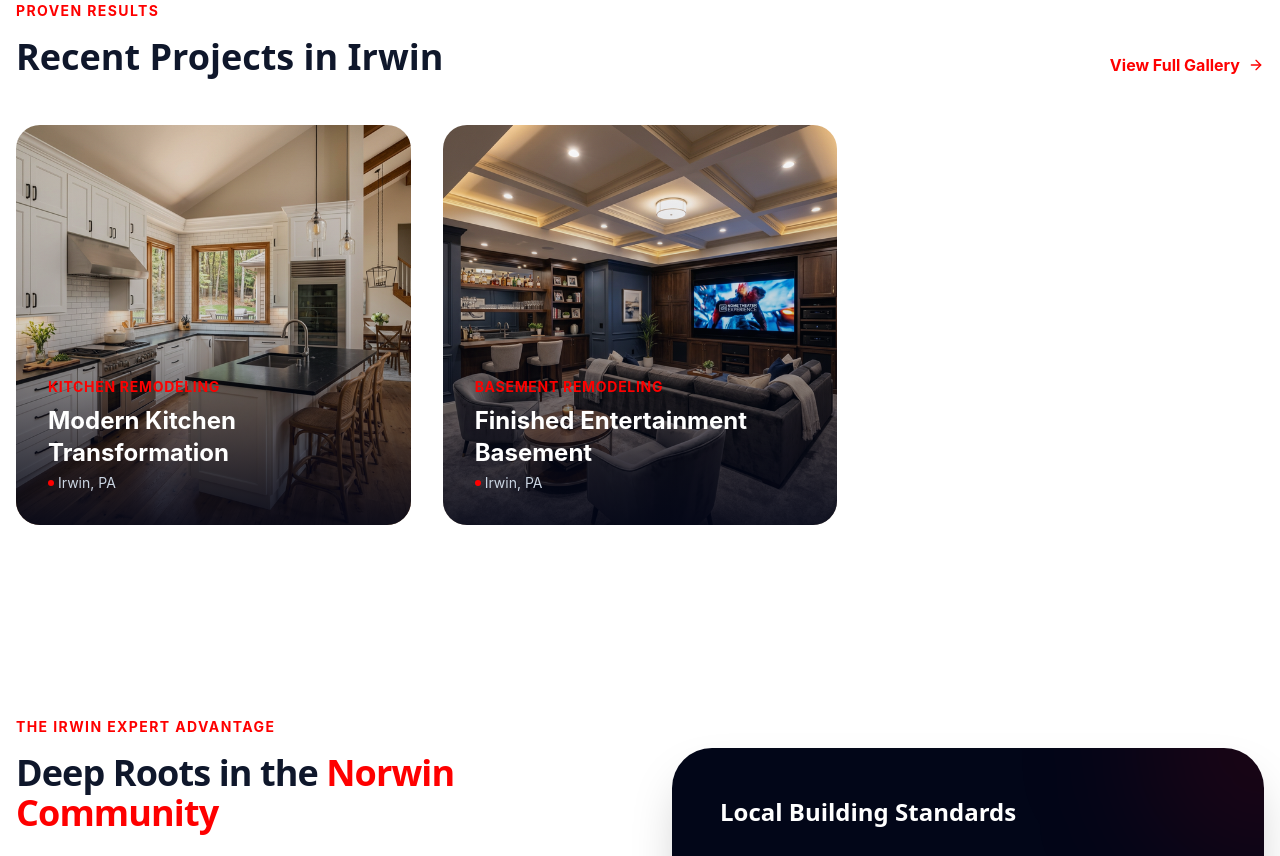
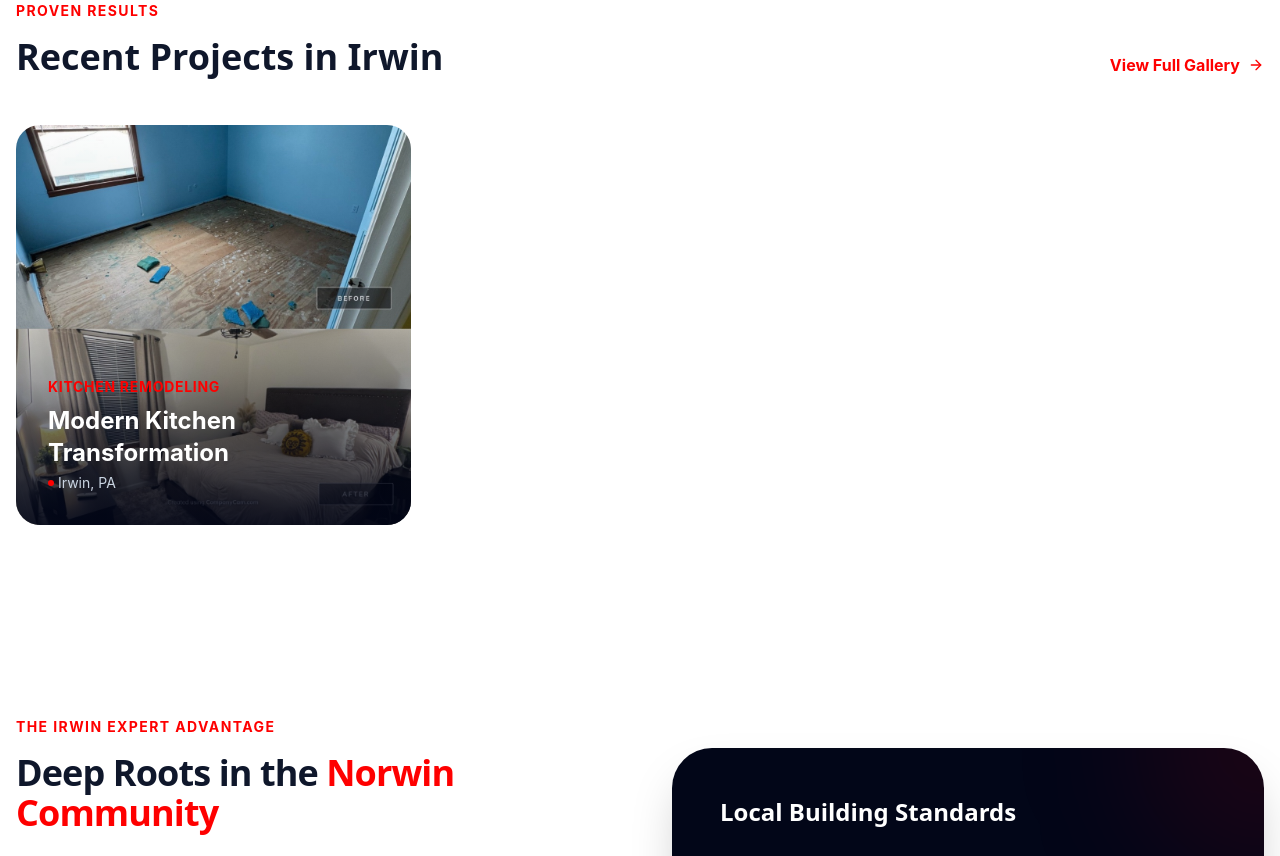
Before and after one commit to ahmedk-hue/brownboots, a React (Vite) app: page /locations/irwin in a window 1280 px wide. Shown: the part 800-1656 px from the top of the page. Built offline with nearby package versions, Linux system fonts and the light colour scheme.

Commit message:
feat: update location page project imagery

```diff
--- a/src/components/locations/RelatedProjects.tsx
+++ b/src/components/locations/RelatedProjects.tsx
@@ -5,28 +5,28 @@ import { Link } from 'react-router-dom';
 
 const projects = [
     {
-        image: "/gallery-kitchen.png",
+        image: "/kitchen-after-1.jpg",
         title: "Modern Kitchen Transformation",
         category: "Kitchen Remodeling",
         location: "Irwin, PA"
     },
     {
-        image: "/gallery-bathroom.png",
+        image: "/bathroom-after-1.jpg",
         title: "Luxury Master Suite Bath",
         category: "Bathroom Remodeling",
         location: "Greensburg, PA"
     },
     {
-        image: "/gallery-trim.png",
-        title: "Custom Trim & Millwork",
-        category: "Trim Carpentry",
+        image: "/bedroom-after-1.jpg",
+        title: "Custom Bedroom Renovation",
+        category: "Home Remodeling",
         location: "Murrysville, PA"
     },
     {
-        image: "/gallery-basement.png",
-        title: "Finished Entertainment Basement",
-        category: "Basement Remodeling",
-        location: "Irwin, PA"
+        image: "/kitchen-after-2.jpg",
+        title: "Premium Kitchen Detail",
+        category: "Kitchen Remodeling",
+        location: "North Huntingdon, PA"
     }
 ];
 
```
